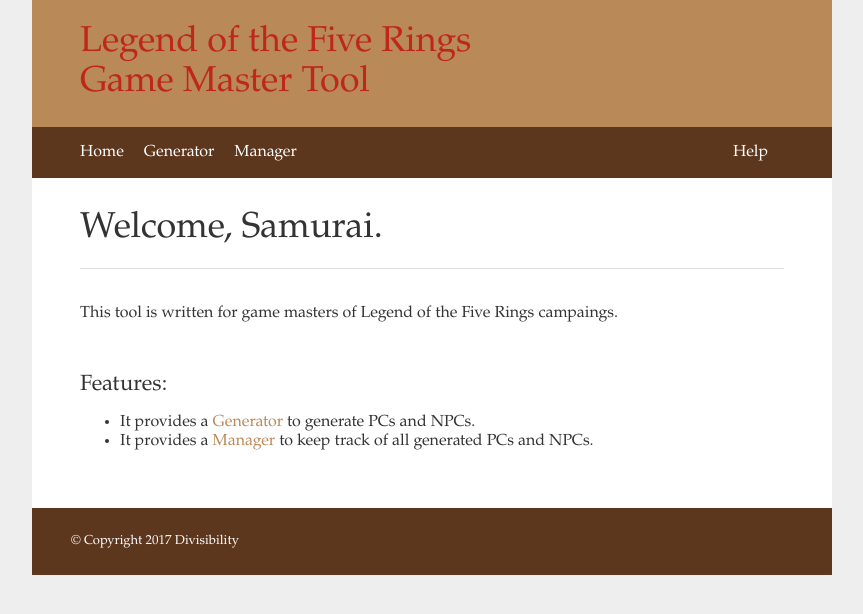
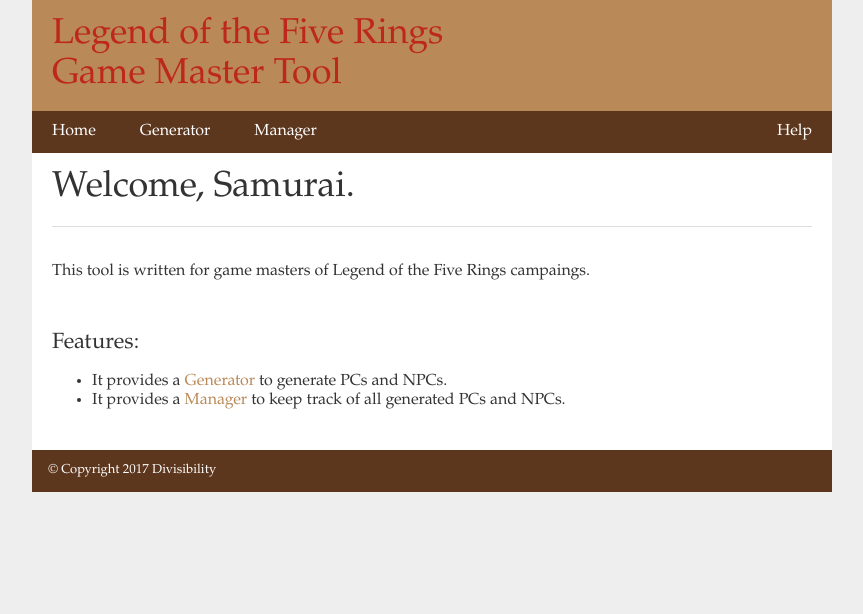
Before and after one commit to Divisibility/l5r-game-master-tool, a Flask app: page / in a window 1280 px wide. Shown: the top 614 px of the page, without its empty margins (208-1071 px from the left). Run offline with Flask 2, Linux system fonts and the light colour scheme.

Commit message:
changes css style sheet removes unnessary css classes

```diff
--- a/gmt/static/assets/css/styles.css
+++ b/gmt/static/assets/css/styles.css
@@ -98,6 +98,7 @@ Layout styles
 {
     background: #5c361d;
     padding: 0;
+    margin: 0;
 }
 
 .content { padding: 1em 1.25em; }
@@ -118,22 +119,23 @@ Nav
 {
     margin: 0;
     padding: 0;
-    list-style: none;
+    list-style-type: none;
 }
 
 .nav li
 {
     display: inline;
     margin: 0;
+    padding: 0;
 }
 
 .nav a
 {
-    display: block;
+    display: inline-block;
     padding: .7em 1.25em;
     color: #fff;
     text-decoration: none;
-    border-bottom: 1px solid gray;
+    border-bottom: 0px;
 }
 
 .nav a:link { color: white; }
@@ -209,45 +211,6 @@ p.success, .flashes li.success
 Single styles
 ------------------------*/
 
-.img-responsive { max-width: 100%; }
-
-.btn
-{
-    color: #fff !important;
-    background-color: royalblue;
-    border-color: #222;
-    display: inline-block;
-    padding: .5em 1em;
-    margin-bottom: 0;
-    font-weight: 400;
-    line-height: 1.2;
-    text-align: center;
-    white-space: nowrap;
-    vertical-align: middle;
-    cursor: pointer;
-    border: 1px solid transparent;
-    border-radius: .2em;
-    text-decoration: none;
-}
-
-.btn:hover
-	 {
-	     color: #fff !important;
-	     background-color: green;
-	 }
-
-.btn:focus
-	 {
-	     color: #fff !important;
-	     background-color: black;
-	 }
-
-.btn:active
-	 {
-	     color: #fff !important;
-	     background-color: red;
-	 }
-
 .table
 {
     width: 100%;
@@ -279,35 +242,6 @@ Single styles
     font-size: small;
 }
 
-
-/* -----------------------
-Wide styles
-------------------------*/
-
-@media (min-width: 42em)
-{
-    .header { padding: 1.5em 3em; }
-    .nav-bar { padding: 1em 3em; }
-    .content { padding: 2em 3em; }
-    .footer { padding: 2em 3em; }
-
-    .nav li
-    {
-	display: inline;
-	margin: 0 1em 0 0;
-    }
-
-    .nav a
-    {
-	display: inline;
-	padding: 0;
-	border-bottom: 0;
-    }
-}
-
-/* ------------------
-
---------------------*/
 
 /* https://www.sanwebe.com/2014/08/css-html-forms-designs */
 
```
